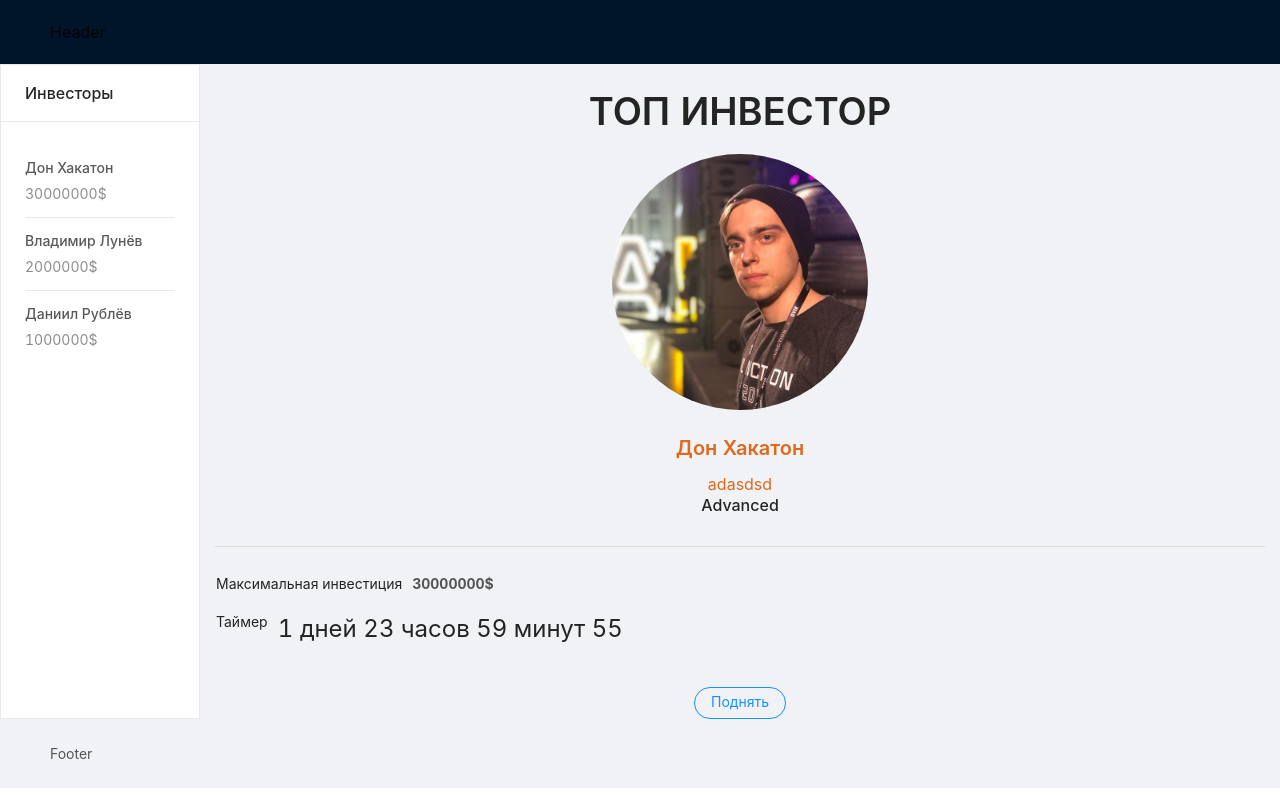
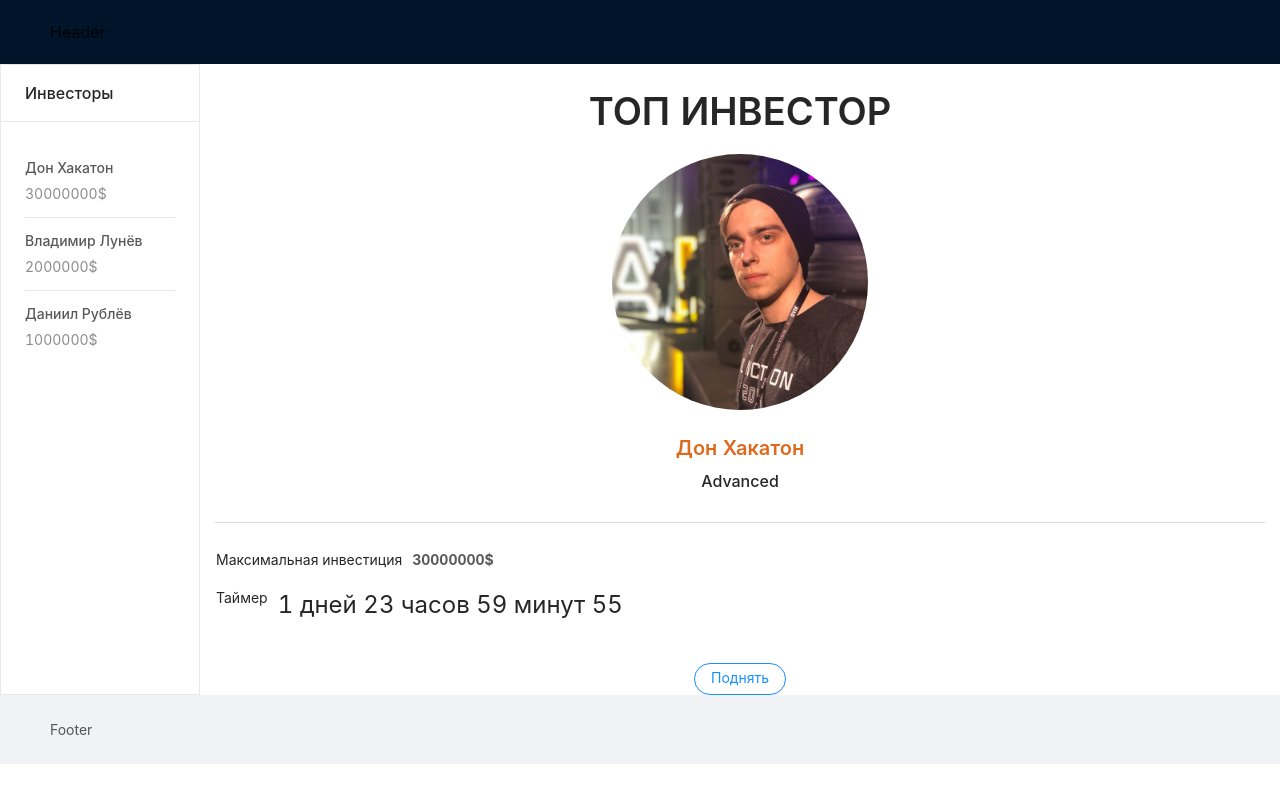
Before and after one commit to tranquilpuma830/startup-bakery, a Next.js app: page /auction in a window 1280 px wide. Built offline with nearby package versions, Linux system fonts and the light colour scheme.

Commit message:
Remove tst text. Change background-color

```diff
--- a/pages/auction.js
+++ b/pages/auction.js
@@ -33,21 +33,20 @@ const Auction = ({ ...props }) => {
   const onRaiseBet = () => {};
 
   return (
-    <Layout>
+    <Layout className="bg-white" >
       <Sider id='sidebar'>
         <Card title='Инвесторы' className='h-100 rounded-0'>
           <InvestorsList players={PLAYERS} />
         </Card>
       </Sider>
       <Content className='container-fluid mt-4'>
-        <div className=' d-flex flex-column justify-content-center align-items-center'>
+        <div className='d-flex flex-column justify-content-center align-items-center'>
           <Title>ТОП ИНВЕСТОР</Title>
           <Avatar src={topPlayer.avatar} size={256} />
           <div className='mt-4 text-center'>
             <Title level={4} className='text-primary'>
               {topPlayer.title}
             </Title>
-            <span className='text-primary'>adasdsd</span>
             <h6>{topPlayer.rating}</h6>
           </div>
 
```
